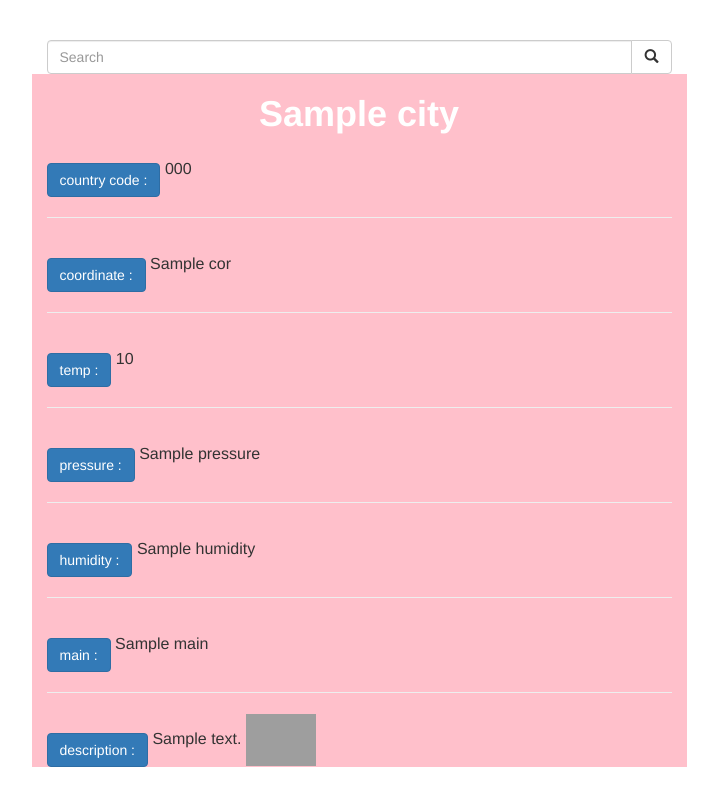
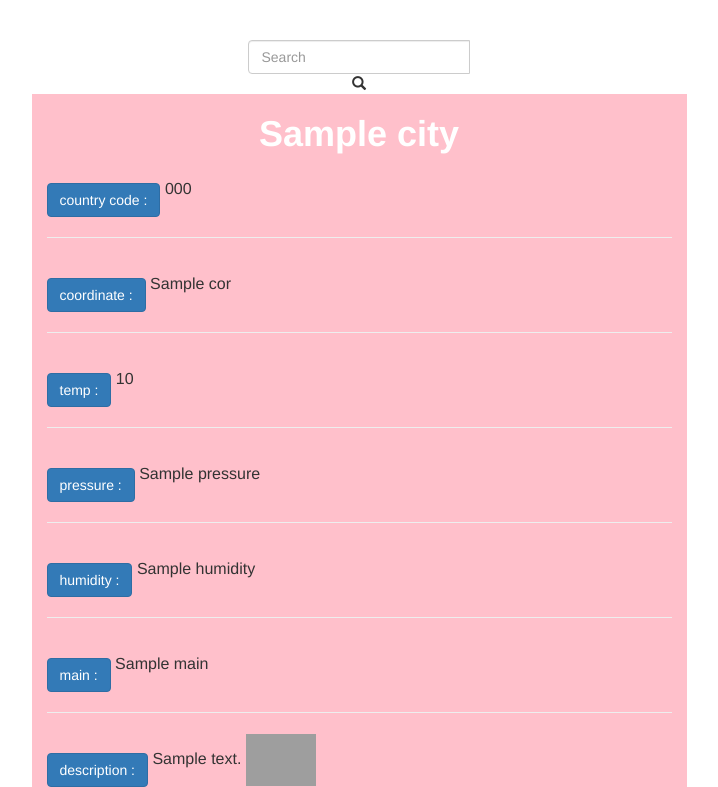
Before and after one commit to ItunuIjila/Weather-App-using-Django, a Django app: template weatherappproject/weatherapp/templates/index.html in a window 1280 px wide. Shown: the part 70-857 px from the top of the page, without its empty margins (281-999 px from the left). Run offline with Django 4.2, Linux system fonts and the light colour scheme; the template is opened without the code that fills it: most values are stand-ins (such as "Sample title", 1, 10 or a date in 2020); some libraries are stand-ins or nearby versions; grey boxes are pictures that could not be loaded.

Commit message:
Update index.html

```diff
--- a/weatherappproject/weatherapp/templates/index.html
+++ b/weatherappproject/weatherapp/templates/index.html
@@ -26,8 +26,7 @@
       {% csrf_token %}
       <div class="input-group">
         <input type="text" class="form-control" name="city" placeholder="Search">
-        <div class="input-group-btn">
-          <button class="btn btn-default" type="submit">
+
             <i class="glyphicon glyphicon-search"></i>
           </button>
         </div>
```
